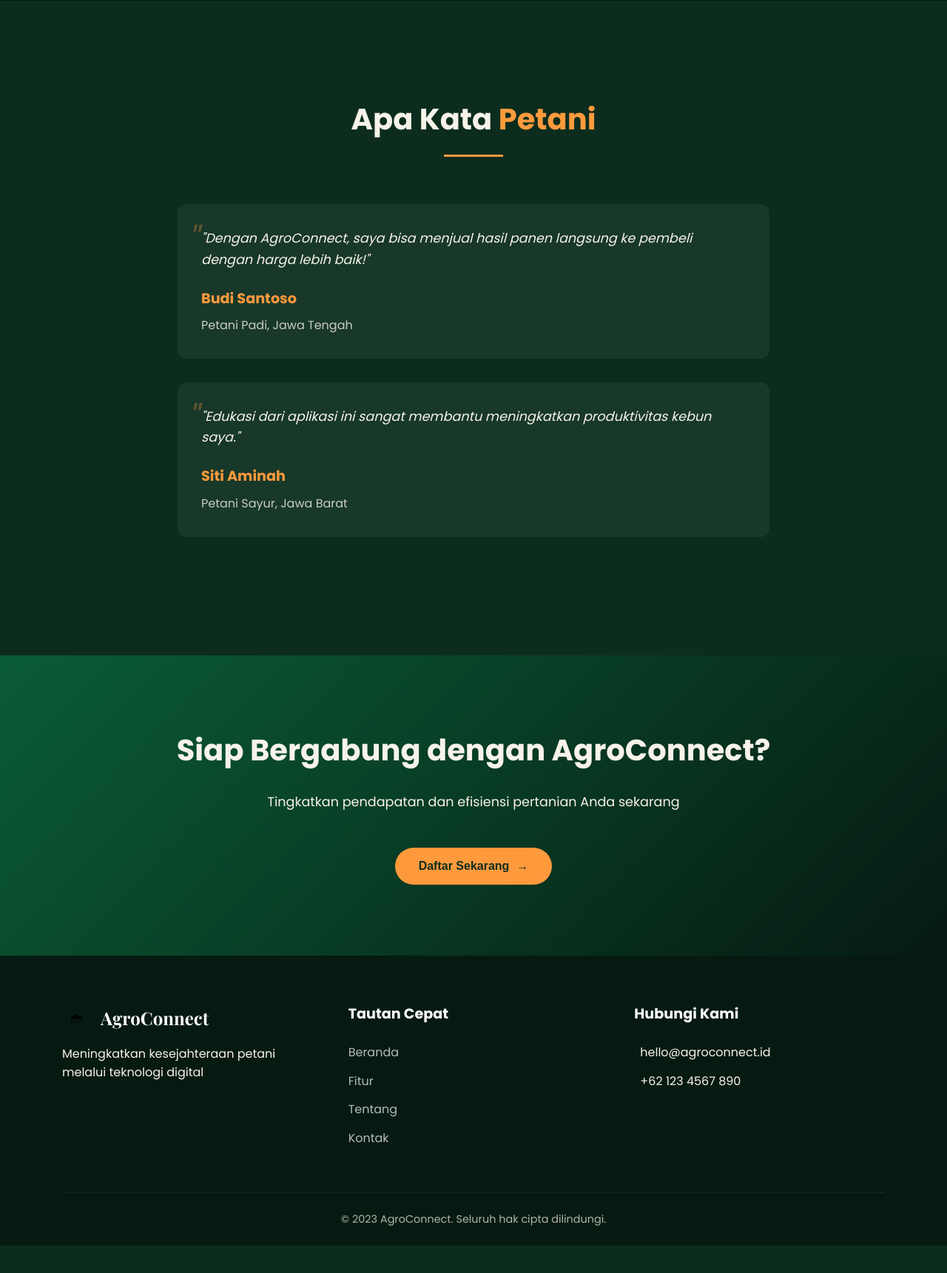
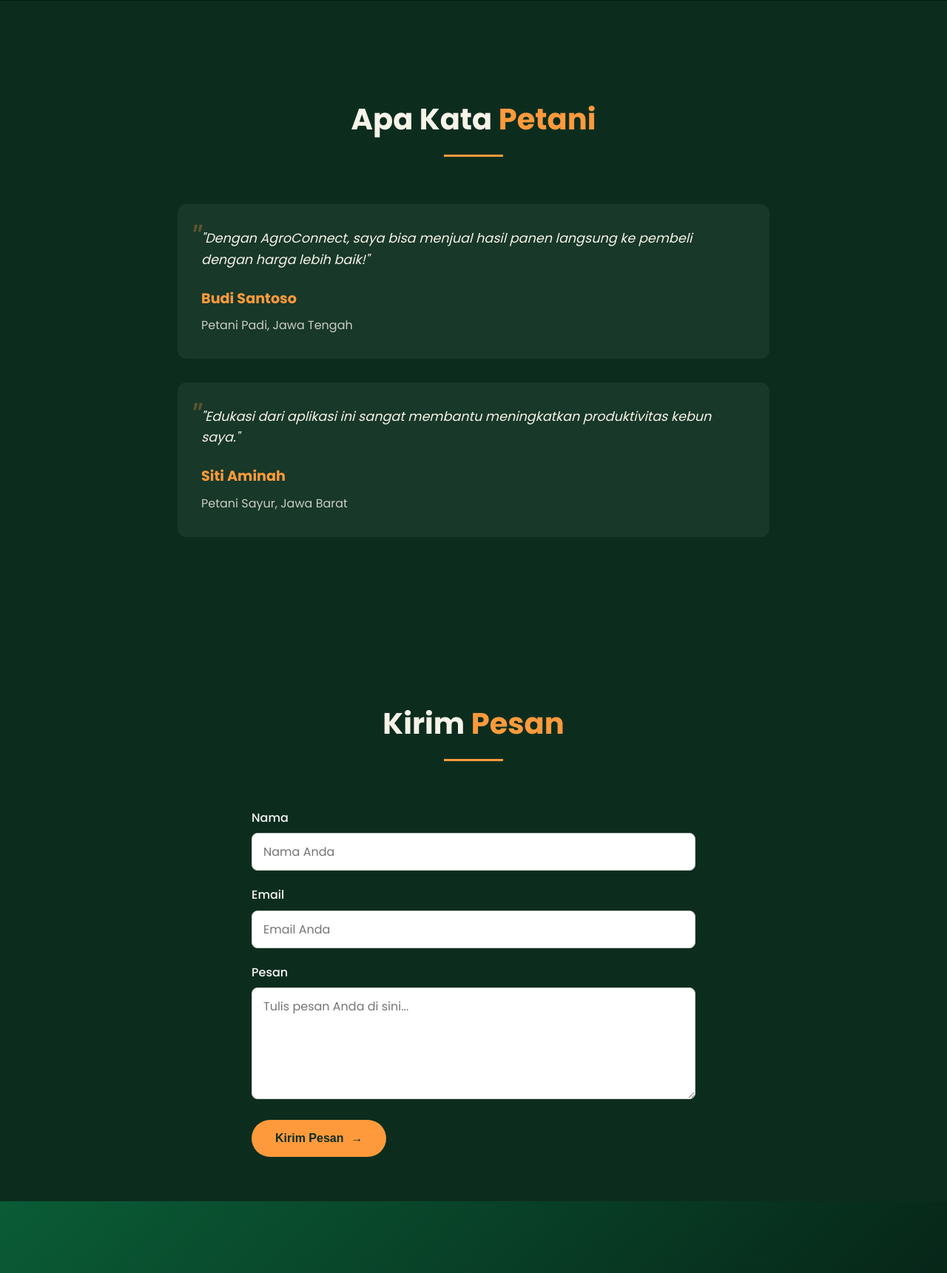
Before and after one commit to amritavighnesvara1/agrotech, a Flask app: page / in a window 1280 px wide. Shown: the part 2322-4043 px from the top of the page at 74% size. Before the commit the page ends 4006 px from the top, so only its background shows below. Run offline with Flask 3, Linux system fonts and the light colour scheme.

Commit message:
bagian form pengisi pesan

```diff
--- a/static/css/style.css
+++ b/static/css/style.css
@@ -607,3 +607,38 @@ body {
   padding: 1.5rem 0;
   border-top: 1px solid rgba(255, 255, 255, 0.1);
 }
+
+.contact-form-section {
+  padding: 60px 0;
+  /* background-color: #f8f8f8; */
+}
+
+.contact-form {
+  max-width: 600px;
+  margin: 0 auto;
+}
+
+.contact-form .form-group {
+  margin-bottom: 20px;
+}
+
+.contact-form label {
+  display: block;
+  margin-bottom: 8px;
+  font-weight: 500;
+  color: #f8f8f8;
+}
+
+.contact-form input,
+.contact-form textarea {
+  width: 100%;
+  padding: 12px 15px;
+  border: 1px solid #ccc;
+  border-radius: 8px;
+  font-family: 'Poppins', sans-serif;
+  font-size: 16px;
+}
+
+.contact-form textarea {
+  resize: vertical;
+}
--- a/templates/index.html
+++ b/templates/index.html
@@ -144,6 +144,34 @@
     </div>
   </section>
 
+    <!-- Contact Form Section -->
+<section class="contact-form-section">
+  <div class="container">
+    <div class="section-header">
+      <h2>Kirim <span>Pesan</span></h2>
+      <div class="divider"></div>
+    </div>
+    <form action="#" method="post" class="contact-form">
+      <div class="form-group">
+        <label for="nama">Nama</label>
+        <input type="text" id="nama" name="nama" placeholder="Nama Anda" required>
+      </div>
+      <div class="form-group">
+        <label for="email">Email</label>
+        <input type="email" id="email" name="email" placeholder="Email Anda" required>
+      </div>
+      <div class="form-group">
+        <label for="pesan">Pesan</label>
+        <textarea id="pesan" name="pesan" rows="5" placeholder="Tulis pesan Anda di sini..." required></textarea>
+      </div>
+      <button type="submit" class="cta-button magnetic">
+        <span class="btn-text">Kirim Pesan</span>
+        <span class="btn-arrow">→</span>
+      </button>
+    </form>
+  </div>
+</section>
+
   <!-- CTA Section -->
   <section class="cta-section" id="kontak">
     <div class="container">
```
Also changed, not shown: other parts of templates/index.html (+1 -1 lines), database.db.
